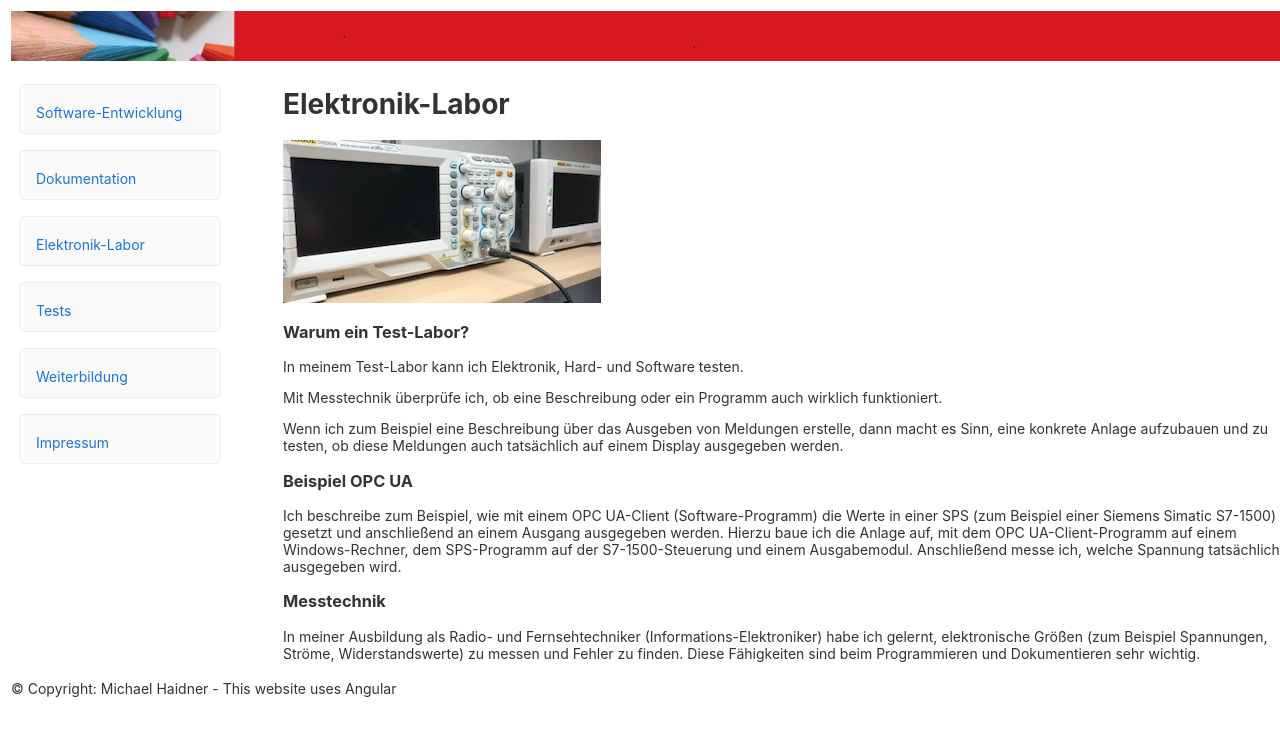
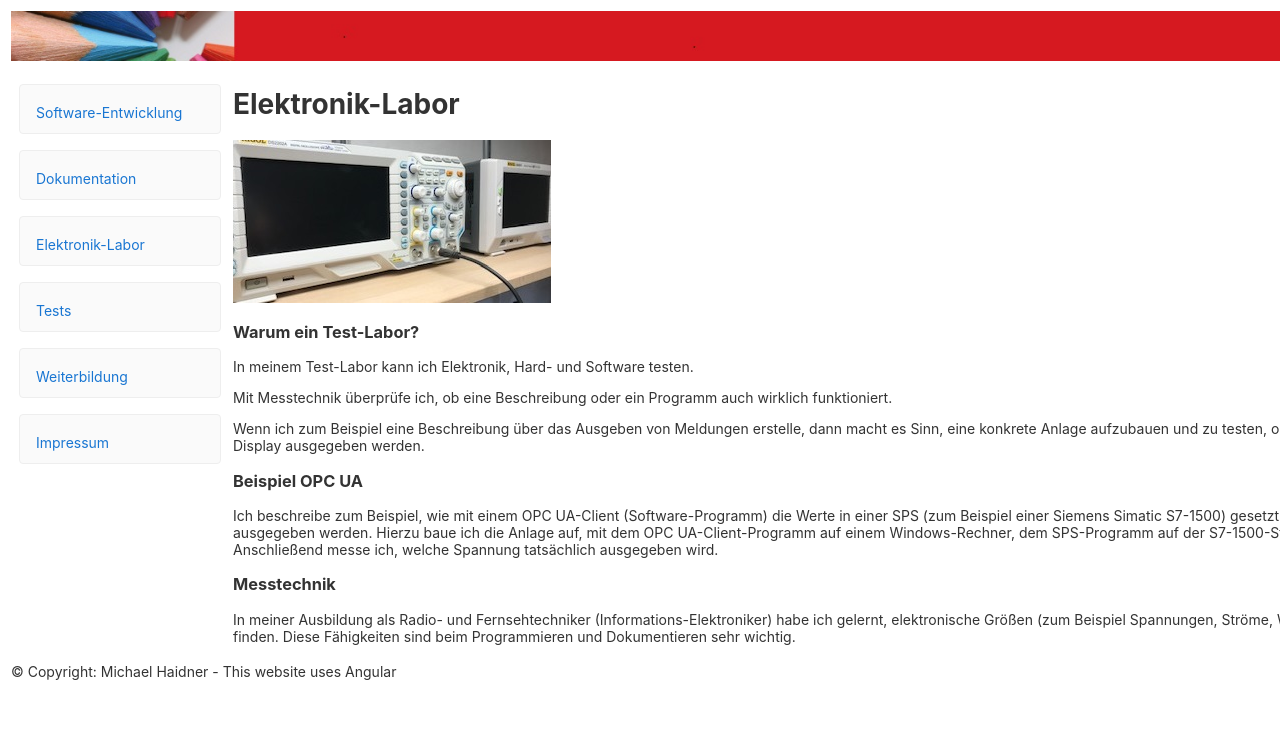
Before and after one commit to haidner1/angular-azure-pipeline, an Angular app: page /labor in a window 1280 px wide. Shown: the top 736 px of the page. Built offline with nearby package versions, Linux system fonts and the light colour scheme.

Commit message:
new commit

```diff
--- a/src/index.html
+++ b/src/index.html
@@ -7,7 +7,7 @@
   <meta name="viewport" content="width=device-width, initial-scale=1">
   <link rel="icon" type="image/x-icon" href="favicon.ico">
 </head>
-<body>
+<body style="width: 400px;">
   <app-root></app-root>
 </body>
 </html>
--- a/src/styles.css
+++ b/src/styles.css
@@ -1,13 +1 @@
 /* You can add global styles to this file, and also import other style files */
-body {
-
-margin-right: 1200px;
-
-}
-
-.content {
-
-    margin-left: 50px;
-    margin-right: 300px;
-
-}
```
